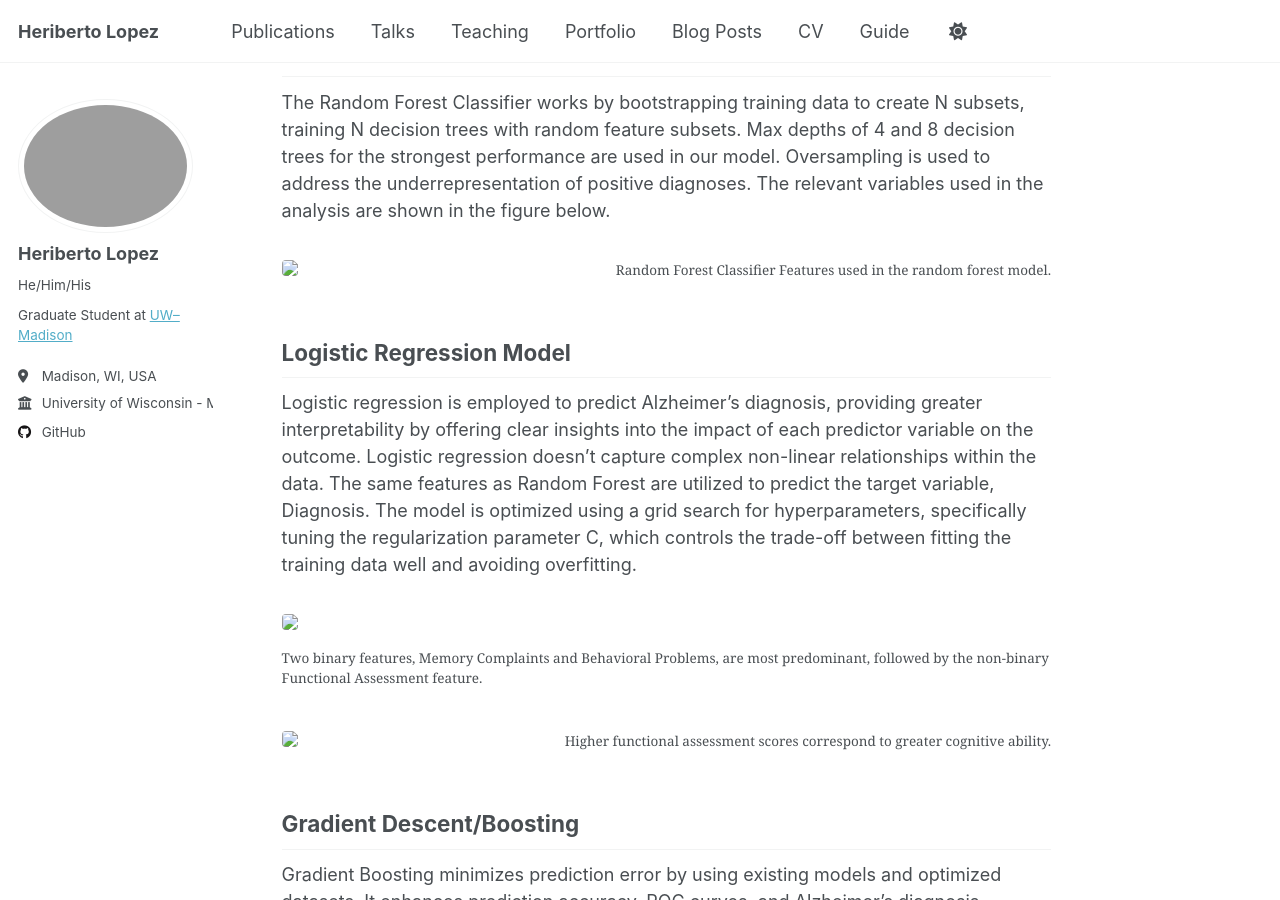
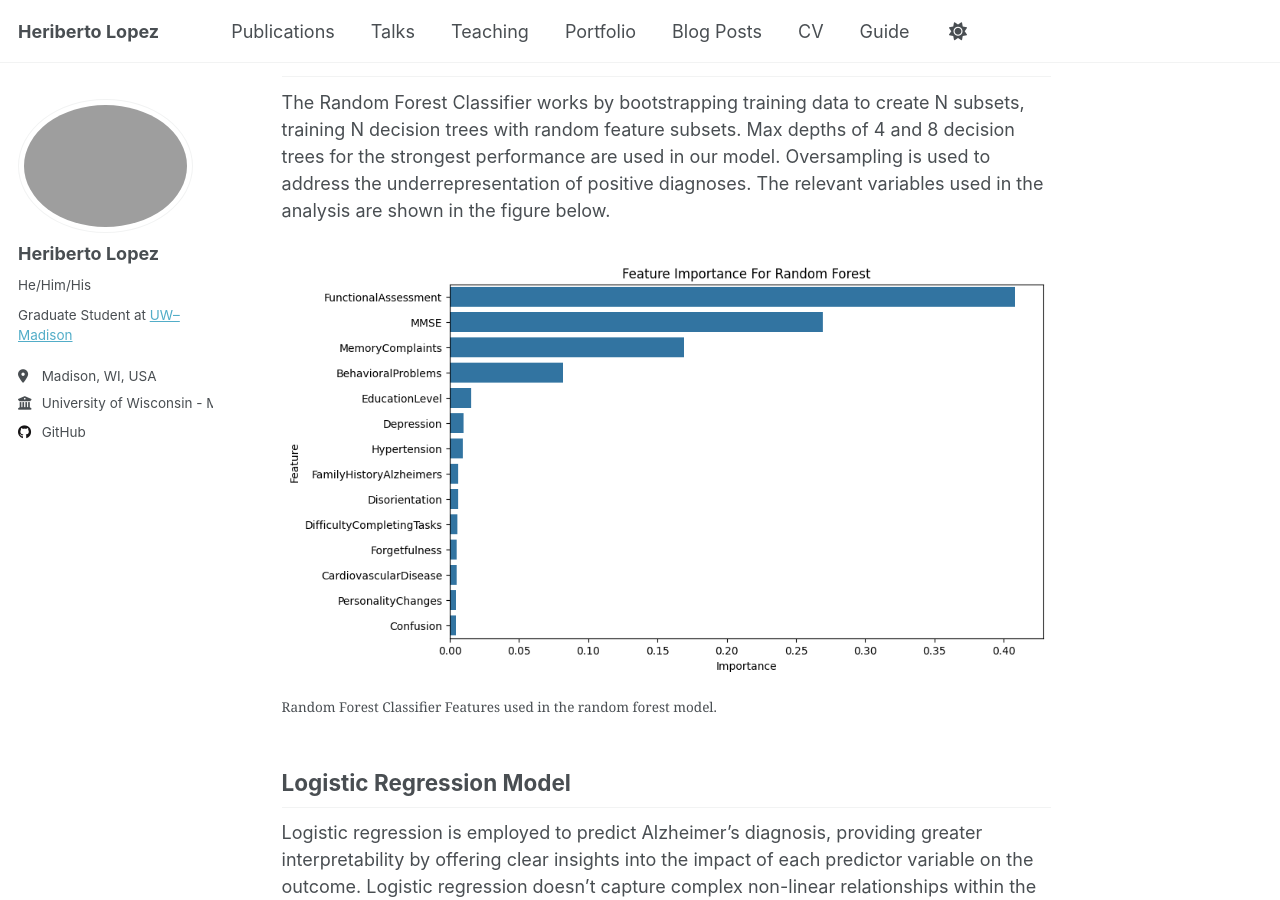
Before and after one commit to HeribertoLopez/heribertolopez.github.io, a Jekyll site: the page built from _portfolio/Alzheimer-Classification.md, in a window 1280 px wide and 900 px high, scrolled down 1394 px. Built offline with Jekyll 4.4.1, drawn with Linux system fonts in a browser that asks for light colours; a script that is not in the unit is left out.

Commit message:
Update Alzheimer-Classification.md

```diff
--- a/_portfolio/Alzheimer-Classification.md
+++ b/_portfolio/Alzheimer-Classification.md
@@ -42,7 +42,7 @@ Alzheimer’s is a type of dementia that negatively impacts memory, thinking, an
 The Random Forest Classifier works by bootstrapping training data to create N subsets, training N decision trees with random feature subsets. Max depths of 4 and 8 decision trees for the strongest performance are used in our model. Oversampling is used to address the underrepresentation of positive diagnoses. The relevant variables used in the analysis are shown in the figure below.
 
 <figure>
-    <a href="/assets/img/features_and_trees.png"> <img src="/assets/img/features_and_trees.png"></a>
+    <a href="/images/features_and_trees.png"> <img src="/images/features_and_trees.png"></a>
     <figcaption> Random Forest Classifier Features used in the random forest model. </figcaption>
 </figure>
 
@@ -50,12 +50,12 @@ The Random Forest Classifier works by bootstrapping training data to create N su
 Logistic regression is employed to predict Alzheimer’s diagnosis, providing greater interpretability by offering clear insights into the impact of each predictor variable on the outcome. Logistic regression doesn't capture complex non-linear relationships within the data. The same features as Random Forest are utilized to predict the target variable, Diagnosis. The model is optimized using a grid search for hyperparameters, specifically tuning the regularization parameter C, which controls the trade-off between fitting the training data well and avoiding overfitting.
 
 <figure>
-    <a href="/assets/img/log curve.png"> <img src="/assets/img/log curve.png"></a>
+    <a href="/images/log curve.png"> <img src="/images/log curve.png"></a>
     <figcaption> Two binary features, Memory Complaints and Behavioral Problems, are most predominant, followed by the non-binary Functional Assessment feature. </figcaption>
 </figure>
 
 <figure>
-    <a href="/assets/img/log feature importance.png"> <img src="/assets/img/log feature importance.png"></a>
+    <a href="/images/log feature importance.png"> <img src="/images/log feature importance.png"></a>
     <figcaption> Higher functional assessment scores correspond to greater cognitive ability. </figcaption>
 </figure>
 
@@ -64,7 +64,7 @@ Gradient Boosting minimizes prediction error by using existing models and optimi
 
 <center>
 <figure>
-    <a href="/assets/img/gradient boost figure.png"> <img src="/assets/img/gradient boost figure.png"></a>
+    <a href="/images/gradient boost figure.png"> <img src="/images/gradient boost figure.png"></a>
     <figcaption> Matrix and ROC Curve depicting the boosted AUC score of 0.929, the majority of true positives and true negatives are shown in the confusion matrix, along with a well-performing curve reaching the top left. </figcaption>
 </figure>
 </center>
@@ -73,7 +73,7 @@ Gradient Boosting minimizes prediction error by using existing models and optimi
 Decision Trees are easy to interpret and can concisely classify stages of cognitive impairment. This classifier uses MMSE, Functional Assessment, Memory Complaints, Behavioral Problems, and ADL against the target variable, Diagnosis. A max depth of 3 is used.
 
 <figure>
-    <a href="/assets/img/decision_tree_STAT451.png"> <img src="/assets/img/decision_tree_STAT451.png"></a>
+    <a href="/images/decision_tree_STAT451.png"> <img src="/images/decision_tree_STAT451.png"></a>
     <figcaption> Decision Tree with max depth = 3 and 0.906 Accuracy</figcaption>
 </figure>
 
@@ -81,7 +81,7 @@ Decision Trees are easy to interpret and can concisely classify stages of cognit
 K-means Clustering is used to identify the mild, moderate, and severe stages of Alzheimer's using MMSE, ADL, and Functional Assessment scores for patients with a positive diagnosis and unlabeled stages. Assessment scores are standardized for comparability. Using K=3, a max iteration of 100, and a random initial centroid.
 
 <figure>
-    <a href="/assets/img/3dplot.png"> <img src="/assets/img/3dplot.png"></a>
+    <a href="/images/3dplot.png"> <img src="/images/3dplot.png"></a>
     <ficaption> Cluster results for K=3. Clusters are split at ADL $\approx 0.7$ and MMSE $\approx 1$. </ficaption>
 </figure>
 
```
